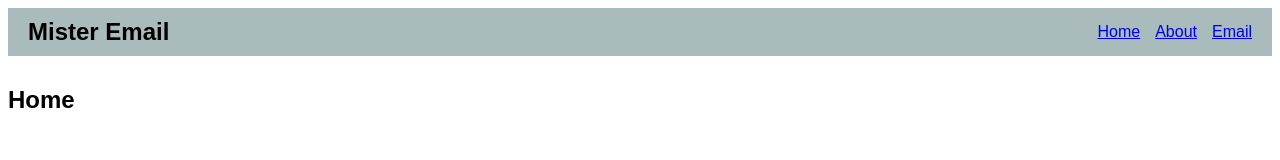
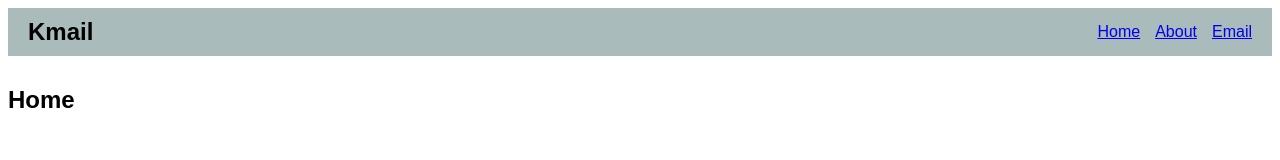
Before and after one commit to kerenduchan/kmail, a React (Vite) app: page /email in a window 1280 px wide. Shown: the top 160 px of the page. Built offline with nearby package versions, Linux system fonts and the light colour scheme.

Commit message:
rename to Kmail

```diff
--- a/src/cmps/AppHeader.jsx
+++ b/src/cmps/AppHeader.jsx
@@ -3,7 +3,7 @@ import { NavLink } from 'react-router-dom'
 export function AppHeader() {
     return (
         <header className="app-header">
-            <h1>Mister Email</h1>
+            <h1>Kmail</h1>
             <nav>
                 <NavLink to="/">Home</NavLink>
                 <NavLink to="/about">About</NavLink>
```
